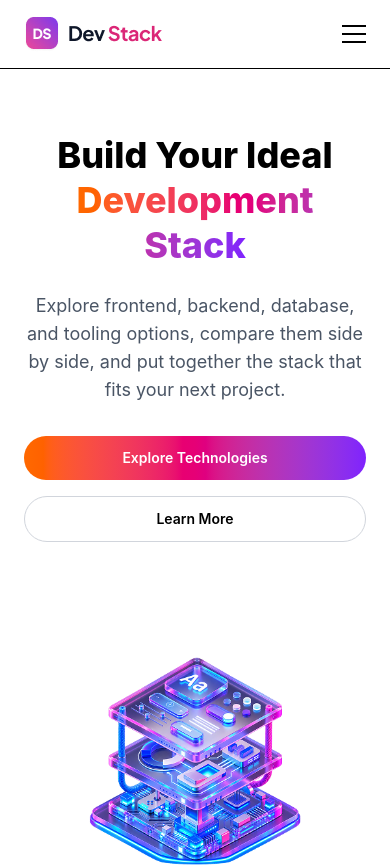
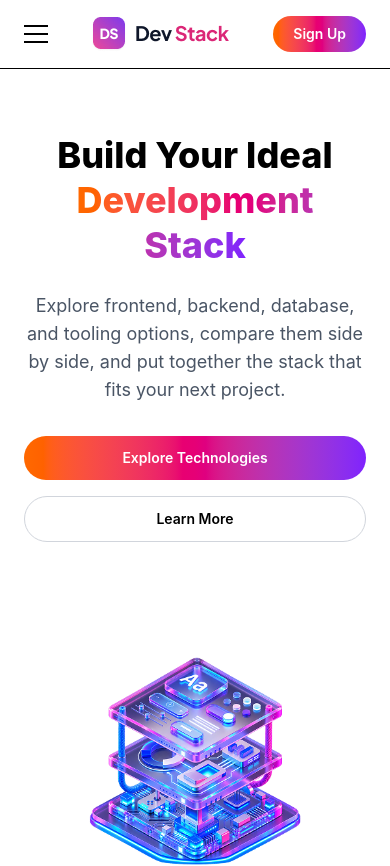
Before and after one commit to farhana-ayesha/devstack-app, a React (Vite) app: page / in a window 390 px wide. Shown: the top 866 px of the page. Built offline with nearby package versions, Linux system fonts and the light colour scheme.

Commit message:
make navbar sticky and fix mobile layout

```diff
--- a/src/components/Nav.tsx
+++ b/src/components/Nav.tsx
@@ -1,13 +1,18 @@
 import { useState } from "react";
 import { brandGradient } from "../theme";
-import logo from "../assets/logo-text.png"
+import logo from "../assets/logo-text.png";
 
 export default function Navbar() {
   const [menuOpen, setMenuOpen] = useState(false);
 
   return (
-    <header className="border-b">
+    <header className="sticky top-0 z-50 bg-white border-b">
       <div className="max-w-7xl mx-auto flex items-center justify-between px-6 py-4">
+        <button className="md:hidden" onClick={() => setMenuOpen(!menuOpen)}>
+          <span className="block w-6 h-0.5 bg-black mb-1.5"></span>
+          <span className="block w-6 h-0.5 bg-black mb-1.5"></span>
+          <span className="block w-6 h-0.5 bg-black"></span>
+        </button>
 
         <img src={logo} alt="Dev Stack logo" className="h-9" />
 
@@ -19,8 +24,8 @@ export default function Navbar() {
           <li><a href="#contact">Contact</a></li>
         </ul>
 
-        <div className="hidden md:flex gap-4 items-center">
-          <a href="#signin" className="text-sm font-medium">Sign In</a>
+        <div className="flex gap-4 items-center">
+          <a href="#signin" className="hidden md:block text-sm font-medium">Sign In</a>
           <a
             href="#signup"
             className={`${brandGradient} text-white text-sm font-semibold px-5 py-2 rounded-full`}
@@ -28,12 +33,6 @@ export default function Navbar() {
             Sign Up
           </a>
         </div>
-
-        <button className="md:hidden" onClick={() => setMenuOpen(!menuOpen)}>
-          <span className="block w-6 h-0.5 bg-black mb-1.5"></span>
-          <span className="block w-6 h-0.5 bg-black mb-1.5"></span>
-          <span className="block w-6 h-0.5 bg-black"></span>
-        </button>
       </div>
 
       {menuOpen && (
@@ -44,12 +43,6 @@ export default function Navbar() {
           <a href="#about">About</a>
           <a href="#contact">Contact</a>
           <a href="#signin">Sign In</a>
-          <a
-            href="#signup"
-            className={`${brandGradient} text-white text-center py-2 rounded-full`}
-          >
-            Sign Up
-          </a>
         </div>
       )}
     </header>
```
